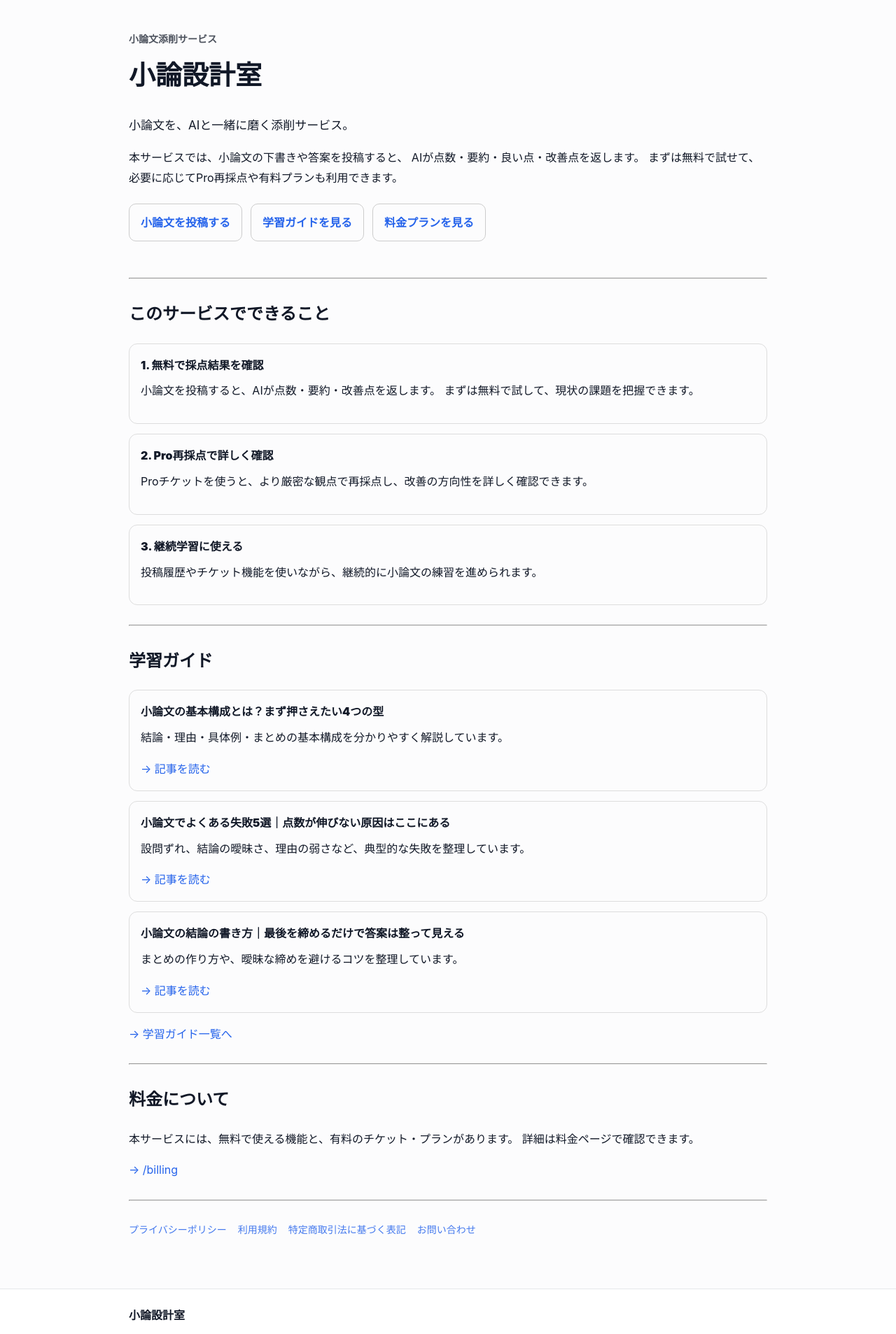
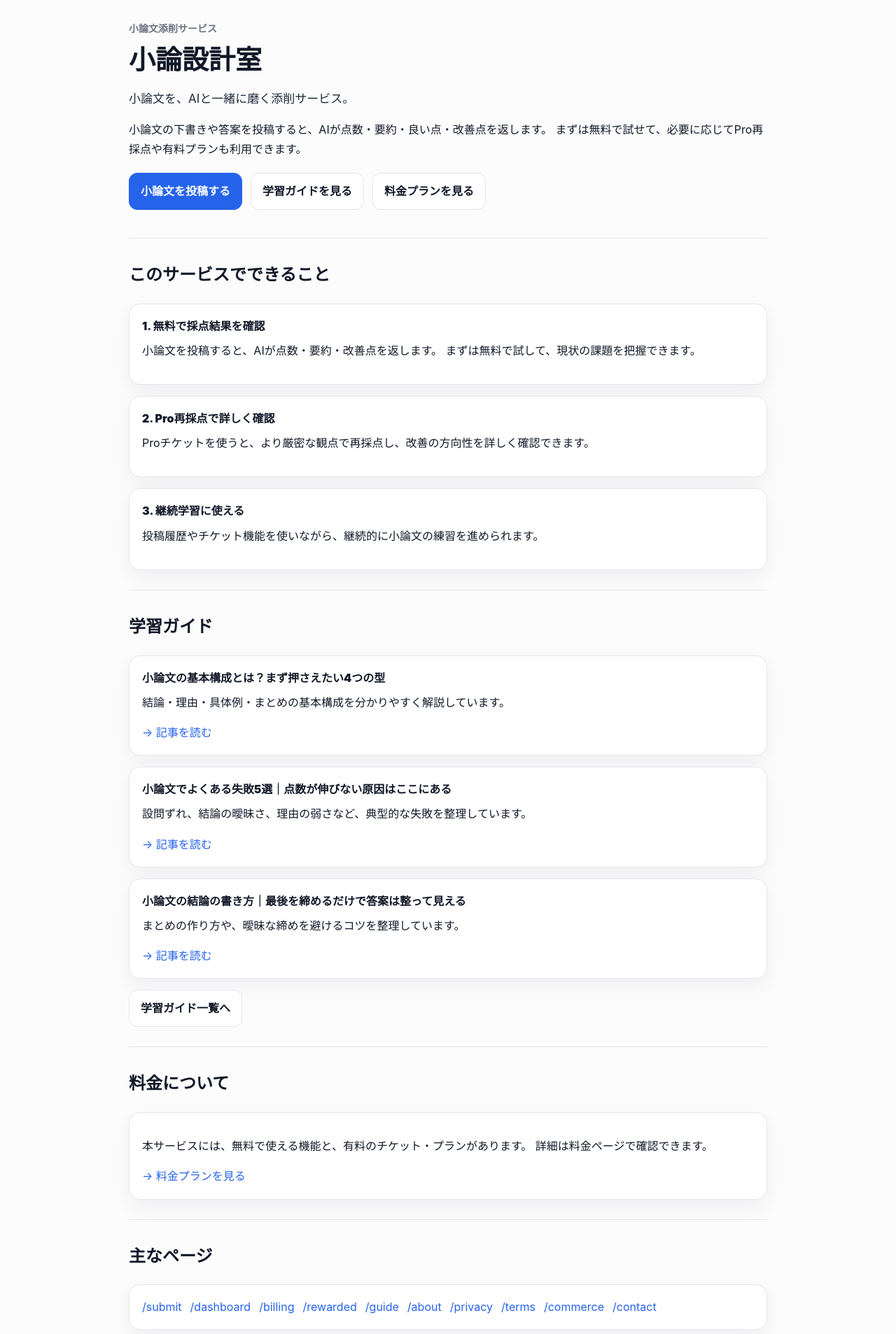
Before and after one commit to roromukuro-afk/shoron-rewarded-web, a Next.js app: page / in a window 1280 px wide. Shown: the part 120-2027 px from the top of the page at 70% size. Built offline with nearby package versions, Linux system fonts and the light colour scheme.

Commit message:
refresh home page design

```diff
--- a/app/page.tsx
+++ b/app/page.tsx
@@ -2,72 +2,38 @@ import Link from "next/link";
 
 export default function HomePage() {
   return (
-    <main style={{ maxWidth: 960, margin: "0 auto", padding: 24, lineHeight: 1.8 }}>
-      <section style={{ padding: "40px 0 24px" }}>
-        <p style={{ fontSize: 14, opacity: 0.75, fontWeight: 700 }}>
-          小論文添削サービス
-        </p>
-
-        <h1 style={{ fontSize: 38, fontWeight: 900, lineHeight: 1.3, marginTop: 8 }}>
-          小論設計室
-        </h1>
-
-        <p style={{ marginTop: 16, fontSize: 17 }}>
-          小論文を、AIと一緒に磨く添削サービス。
-        </p>
+    <main>
+      <div className="container">
+        <section style={{ padding: "40px 0 12px" }}>
+          <div className="page-eyebrow">小論文添削サービス</div>
+          <h1 className="page-title">小論設計室</h1>
+          <p className="page-lead">小論文を、AIと一緒に磨く添削サービス。</p>
 
           <p style={{ marginTop: 12, fontSize: 16 }}>
-          本サービスでは、小論文の下書きや答案を投稿すると、
-          AIが点数・要約・良い点・改善点を返します。
+            小論文の下書きや答案を投稿すると、AIが点数・要約・良い点・改善点を返します。
             まずは無料で試せて、必要に応じてPro再採点や有料プランも利用できます。
           </p>
 
-        <div style={{ display: "flex", gap: 12, flexWrap: "wrap", marginTop: 22 }}>
-          <Link
-            href="/submit"
-            style={{
-              padding: "12px 16px",
-              borderRadius: 10,
-              border: "1px solid #ccc",
-              fontWeight: 900,
-            }}
-          >
+          <div className="button-row">
+            <Link href="/submit" className="button-primary">
               小論文を投稿する
             </Link>
-
-          <Link
-            href="/guide"
-            style={{
-              padding: "12px 16px",
-              borderRadius: 10,
-              border: "1px solid #ccc",
-              fontWeight: 900,
-            }}
-          >
+            <Link href="/guide" className="button-secondary">
               学習ガイドを見る
             </Link>
-
-          <Link
-            href="/billing"
-            style={{
-              padding: "12px 16px",
-              borderRadius: 10,
-              border: "1px solid #ccc",
-              fontWeight: 900,
-            }}
-          >
+            <Link href="/billing" className="button-secondary">
               料金プランを見る
             </Link>
           </div>
         </section>
 
-      <hr style={{ margin: "28px 0" }} />
+        <hr className="divider" />
 
-      <section>
+        <section className="section">
           <h2 style={{ fontSize: 24, fontWeight: 900 }}>このサービスでできること</h2>
 
-        <div style={{ display: "grid", gap: 14, marginTop: 16 }}>
-          <div style={{ padding: 16, border: "1px solid #ddd", borderRadius: 12 }}>
+          <div className="card-grid" style={{ marginTop: 16 }}>
+            <div className="card">
               <div style={{ fontWeight: 900 }}>1. 無料で採点結果を確認</div>
               <p style={{ marginTop: 8 }}>
                 小論文を投稿すると、AIが点数・要約・改善点を返します。
@@ -75,14 +41,14 @@ export default function HomePage() {
               </p>
             </div>
 
-          <div style={{ padding: 16, border: "1px solid #ddd", borderRadius: 12 }}>
+            <div className="card">
               <div style={{ fontWeight: 900 }}>2. Pro再採点で詳しく確認</div>
               <p style={{ marginTop: 8 }}>
                 Proチケットを使うと、より厳密な観点で再採点し、改善の方向性を詳しく確認できます。
               </p>
             </div>
 
-          <div style={{ padding: 16, border: "1px solid #ddd", borderRadius: 12 }}>
+            <div className="card">
               <div style={{ fontWeight: 900 }}>3. 継続学習に使える</div>
               <p style={{ marginTop: 8 }}>
                 投稿履歴やチケット機能を使いながら、継続的に小論文の練習を進められます。
@@ -91,14 +57,16 @@ export default function HomePage() {
           </div>
         </section>
 
-      <hr style={{ margin: "28px 0" }} />
+        <hr className="divider" />
 
-      <section>
+        <section className="section">
           <h2 style={{ fontSize: 24, fontWeight: 900 }}>学習ガイド</h2>
 
-        <div style={{ display: "grid", gap: 14, marginTop: 16 }}>
-          <div style={{ padding: 16, border: "1px solid #ddd", borderRadius: 12 }}>
-            <div style={{ fontWeight: 900 }}>小論文の基本構成とは？まず押さえたい4つの型</div>
+          <div className="card-grid" style={{ marginTop: 16 }}>
+            <div className="card">
+              <div style={{ fontWeight: 900 }}>
+                小論文の基本構成とは？まず押さえたい4つの型
+              </div>
               <p style={{ marginTop: 8 }}>
                 結論・理由・具体例・まとめの基本構成を分かりやすく解説しています。
               </p>
@@ -107,8 +75,10 @@ export default function HomePage() {
               </div>
             </div>
 
-          <div style={{ padding: 16, border: "1px solid #ddd", borderRadius: 12 }}>
-            <div style={{ fontWeight: 900 }}>小論文でよくある失敗5選｜点数が伸びない原因はここにある</div>
+            <div className="card">
+              <div style={{ fontWeight: 900 }}>
+                小論文でよくある失敗5選｜点数が伸びない原因はここにある
+              </div>
               <p style={{ marginTop: 8 }}>
                 設問ずれ、結論の曖昧さ、理由の弱さなど、典型的な失敗を整理しています。
               </p>
@@ -117,8 +87,10 @@ export default function HomePage() {
               </div>
             </div>
 
-          <div style={{ padding: 16, border: "1px solid #ddd", borderRadius: 12 }}>
-            <div style={{ fontWeight: 900 }}>小論文の結論の書き方｜最後を締めるだけで答案は整って見える</div>
+            <div className="card">
+              <div style={{ fontWeight: 900 }}>
+                小論文の結論の書き方｜最後を締めるだけで答案は整って見える
+              </div>
               <p style={{ marginTop: 8 }}>
                 まとめの作り方や、曖昧な締めを避けるコツを整理しています。
               </p>
@@ -129,31 +101,53 @@ export default function HomePage() {
           </div>
 
           <div style={{ marginTop: 16 }}>
-          <Link href="/guide">→ 学習ガイド一覧へ</Link>
+            <Link href="/guide" className="button-secondary">
+              学習ガイド一覧へ
+            </Link>
           </div>
         </section>
 
-      <hr style={{ margin: "28px 0" }} />
+        <hr className="divider" />
 
-      <section>
+        <section className="section">
           <h2 style={{ fontSize: 24, fontWeight: 900 }}>料金について</h2>
-        <p style={{ marginTop: 12 }}>
+          <div className="card" style={{ marginTop: 16 }}>
+            <p>
               本サービスには、無料で使える機能と、有料のチケット・プランがあります。
               詳細は料金ページで確認できます。
             </p>
             <div style={{ marginTop: 12 }}>
-          <Link href="/billing">→ /billing</Link>
+              <Link href="/billing">→ 料金プランを見る</Link>
+            </div>
           </div>
         </section>
 
-      <hr style={{ margin: "28px 0" }} />
+        <hr className="divider" />
 
-      <footer style={{ fontSize: 14, opacity: 0.85, display: "flex", gap: 16, flexWrap: "wrap" }}>
-        <Link href="/privacy">プライバシーポリシー</Link>
-        <Link href="/terms">利用規約</Link>
-        <Link href="/commerce">特定商取引法に基づく表記</Link>
-        <Link href="/contact">お問い合わせ</Link>
-      </footer>
+        <section className="section">
+          <h2 style={{ fontSize: 24, fontWeight: 900 }}>主なページ</h2>
+          <div className="card" style={{ marginTop: 16 }}>
+            <div
+              style={{
+                display: "flex",
+                gap: 12,
+                flexWrap: "wrap",
+              }}
+            >
+              <Link href="/submit">/submit</Link>
+              <Link href="/dashboard">/dashboard</Link>
+              <Link href="/billing">/billing</Link>
+              <Link href="/rewarded">/rewarded</Link>
+              <Link href="/guide">/guide</Link>
+              <Link href="/about">/about</Link>
+              <Link href="/privacy">/privacy</Link>
+              <Link href="/terms">/terms</Link>
+              <Link href="/commerce">/commerce</Link>
+              <Link href="/contact">/contact</Link>
+            </div>
+          </div>
+        </section>
+      </div>
     </main>
   );
 }
```
Lines whose indentation alone changed are shown as unchanged.
